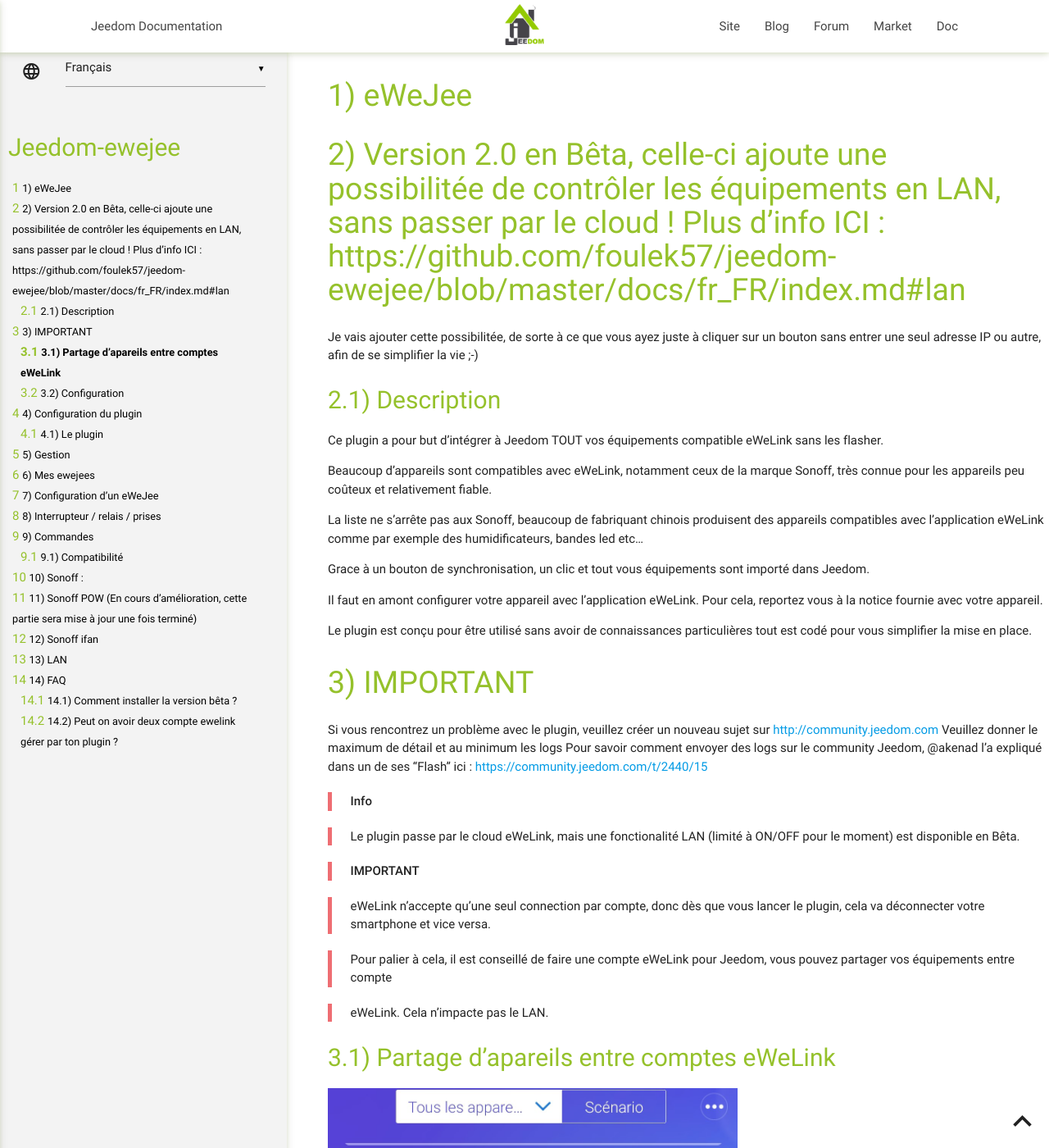
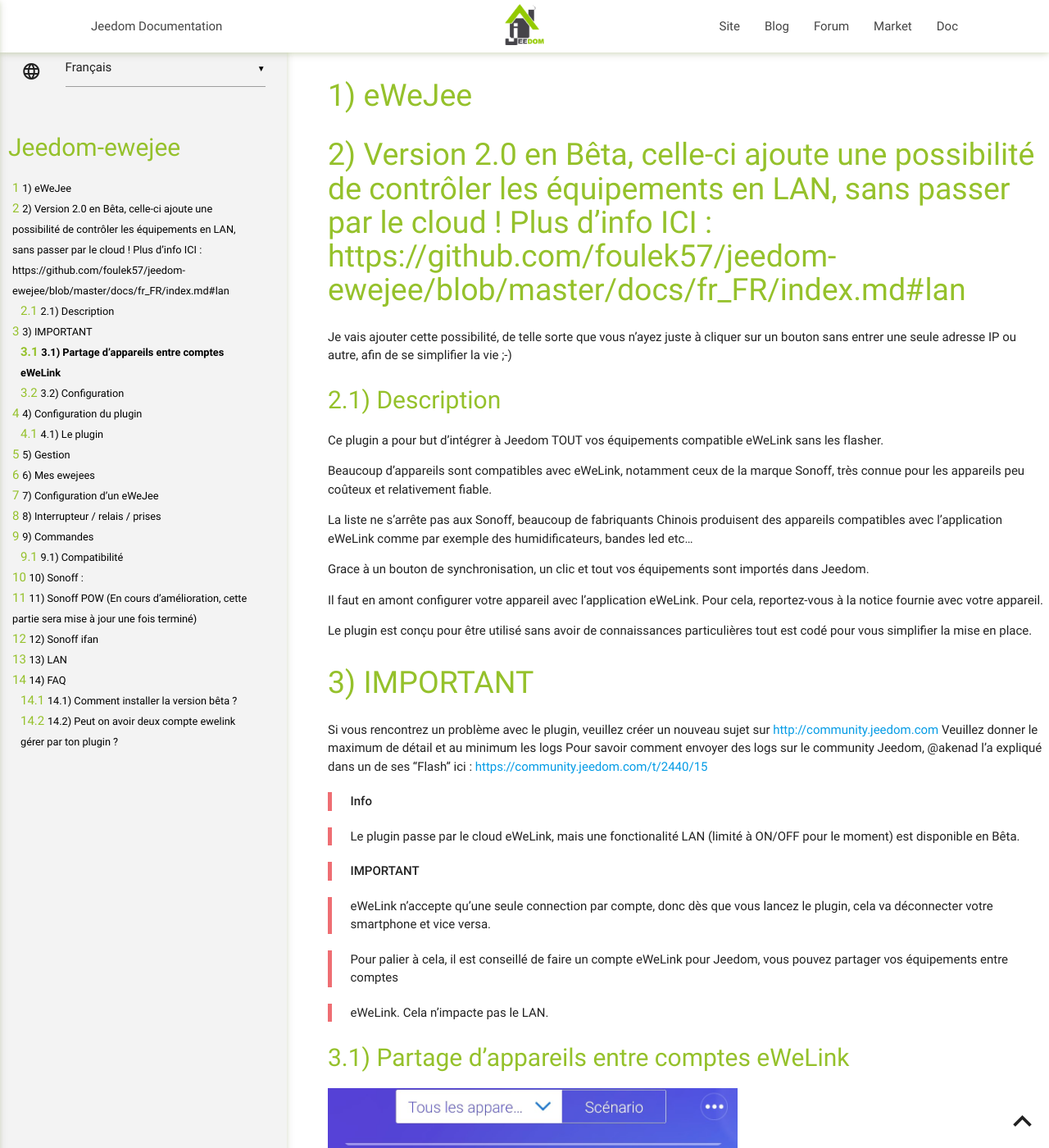
Before and after one commit to foulek57/jeedom-ewejee, a Jekyll site: the page built from docs/fr_FR/index.md, in a window 1280 px wide and 1400 px high. Shown: the whole window at 82% size. Built offline with Jekyll 4.4.1, drawn with Linux system fonts in a browser that asks for light colours; our own code applies the rules of GitHub Pages for plain Markdown files; some of the changed text lies outside the part shown.

Commit message:
Update index.md

```diff
--- a/docs/fr_FR/index.md
+++ b/docs/fr_FR/index.md
@@ -4,9 +4,9 @@ eWeJee
 ==============================
 
 
-# Version 2.0 en Bêta, celle-ci ajoute une possibilitée de contrôler les équipements en LAN, sans passer par le cloud ! Plus d'info ICI : https://github.com/foulek57/jeedom-ewejee/blob/master/docs/fr_FR/index.md#lan
+# Version 2.0 en Bêta, celle-ci ajoute une possibilité de contrôler les équipements en LAN, sans passer par le cloud ! Plus d'info ICI : https://github.com/foulek57/jeedom-ewejee/blob/master/docs/fr_FR/index.md#lan
 
-Je vais ajouter cette possibilitée, de sorte à ce que vous ayez juste à cliquer sur un bouton sans entrer une seul adresse IP ou autre, afin de se simplifier la vie ;-)
+Je vais ajouter cette possibilité, de telle  sorte que vous n'ayez juste à cliquer sur un bouton sans entrer une seule adresse IP ou autre, afin de se simplifier la vie ;-)
 
 Description
 -----------
@@ -17,11 +17,11 @@ Ce plugin a pour but d’intégrer à Jeedom TOUT vos équipements compatible eW
 
 Beaucoup d’appareils sont compatibles avec eWeLink, notamment ceux de la marque Sonoff, très connue pour les appareils peu coûteux et relativement fiable.
 
-La liste ne s’arrête pas aux Sonoff, beaucoup de fabriquant chinois produisent des appareils compatibles avec l'application eWeLink comme par exemple des humidificateurs, bandes led etc…
+La liste ne s’arrête pas aux Sonoff, beaucoup de fabriquants Chinois produisent des appareils compatibles avec l'application eWeLink comme par exemple des humidificateurs, bandes led etc…
 
-Grace à un bouton de synchronisation, un clic et tout vous équipements sont importé dans Jeedom.
+Grace à un bouton de synchronisation, un clic et tout vos équipements sont importés dans Jeedom.
 
-Il faut en amont configurer votre appareil avec l'application eWeLink. Pour cela, reportez vous à la notice fournie avec votre appareil.
+Il faut en amont configurer votre appareil avec l'application eWeLink. Pour cela, reportez-vous à la notice fournie avec votre appareil.
 
 Le plugin est conçu pour être utilisé sans avoir de connaissances particulières tout est codé pour vous simplifier la mise en place.
 
@@ -50,19 +50,19 @@ Pour savoir comment envoyer des logs sur le community Jeedom, @akenad l’a expl
 
 >
 
-> eWeLink n'accepte qu'une seul connection par compte, donc dès que vous lancer le plugin, cela va déconnecter votre smartphone et vice versa.
+> eWeLink n'accepte qu'une seule connection par compte, donc dès que vous lancez le plugin, cela va déconnecter votre smartphone et vice versa.
 
-> Pour palier à cela, il est conseillé de faire une compte eWeLink pour Jeedom, vous pouvez partager vos équipements entre compte
+> Pour palier à cela, il est conseillé de faire un compte eWeLink pour Jeedom, vous pouvez partager vos équipements entre comptes
 
 > eWeLink.
 > Cela n'impacte pas le LAN.
 
-Partage d'apareils entre comptes eWeLink
+Partage d'appareils entre comptes eWeLink
 -----------------------------------------
 
 <img src="../images/share/1.png" alt="" width="500"/>
 
-Selectionnez un de vos apareil
+Selectionnez un de vos appareils
 
 <img src="../images/share/2.png" alt="" width="500"/>
 
@@ -84,7 +84,7 @@ Sur le second apareil où vous avez eWeLink (le second compte), vous recevez une
 <img src="../images/share/6.png" alt="" width="500"/>
 
 
-Et voila tous les apareils ont été partagé.
+Et voila tous les appareils ont été partagés.
 
 
 ![ewejee icon](../images/ewejee_icon.png)
@@ -171,7 +171,7 @@ Le plugin
 
 
 
-Rendez vous dans le menu Plugins &gt; objets connectés pour retrouver le plugin.
+Rendez-vous dans le menu Plugins &gt; objets connectés pour retrouver le plugin.
 
 
 
@@ -187,7 +187,7 @@ Sur cette page, il vous suffit maintenant de cliquer sur le petit plus au-dessus
 
 
 
-Une fois que c'est fait si vous ne voyez pas les équipements, rechargez la page (CTRL + F5).
+Cela fait si vous ne voyez pas les équipements, rechargez la page (CTRL + F5).
 
 
 
```
Also changed, not shown: other parts of docs/fr_FR/index.md (+31 -31 lines).
